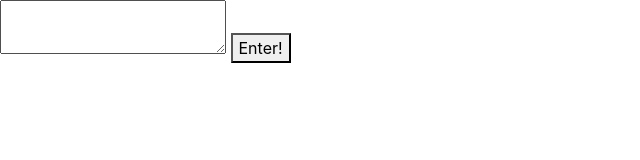
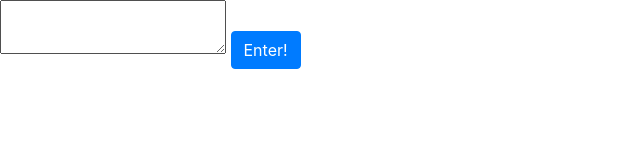
Before and after one commit to christinelfrank16/word-counter, a plain HTML site: page index.html in a window 1280 px wide. Shown: the whole page, without its empty margins (0-640 px from the left). Drawn offline with Linux system fonts and the light colour scheme.

Commit message:
Add bootstrap classes to submit button

```diff
--- a/index.html
+++ b/index.html
@@ -11,7 +11,7 @@
   <body>
     <form id=words>
       <textarea id="input"></textarea>
-      <button type="submit">Enter!</button>
+      <button type="submit" class="btn btn-primary">Enter!</button>
     </form>
     <div id="results-group">
       <ul id="result-list">
```
